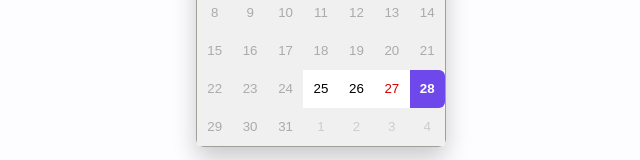
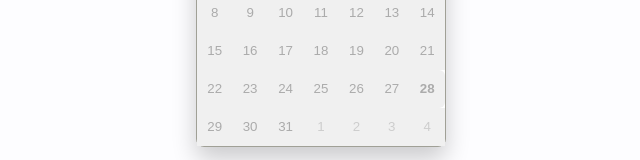
Before and after one commit to Satoshi-Sh/mastlog, a React (Create React App) app: page / in a window 1280 px wide. Shown: the part 900-1060 px from the top of the page, without its empty margins (319-959 px from the left). Built offline with nearby package versions, Linux system fonts and the light colour scheme; no server answers.

Commit message:
Show only available date on the calendar

```diff
--- a/package.json
+++ b/package.json
@@ -14,6 +14,8 @@
     "@types/node": "^16.18.34",
     "@types/react": "^18.2.7",
     "@types/react-dom": "^18.2.4",
+    "moment": "^2.29.4",
+    "moment-timezone": "^0.5.43",
     "react": "^18.2.0",
     "react-calendar": "^4.2.1",
     "react-dom": "^18.2.0",
--- a/src/parts/MyCalendar.js
+++ b/src/parts/MyCalendar.js
@@ -4,24 +4,66 @@ import Calendar from "react-calendar";
 import "react-calendar/dist/Calendar.css";
 import "./MyCalendar.css";
 import { useNavigate } from "react-router-dom";
+import { API_URL } from "../utils/const";
+import moment from "moment";
+import "moment-timezone";
 
 function MyCalendar() {
   const [first, setFirst] = useState(true);
   const [date, setDate] = useState(new Date());
+  const [enabledDates, setEnabledDates] = useState([]);
   const navigate = useNavigate();
 
+  // get available date from the database
   useEffect(() => {
-    const year = date.getFullYear();
-    const month = date.getMonth() + 1; // Note: Months are zero-based, so add 1
-    const day = date.getDate();
-    const dateString = `${year}-${month}-${day}`;
-    console.log(dateString);
+    fetch(`${API_URL}/available`)
+      .then((response) => response.json())
+      .then((data) => {
+        const dates = data.map((entry) =>
+          moment.tz(entry._id.day, "Etc/UTC").toDate()
+        );
+        setEnabledDates(dates);
+      })
+      .catch((error) => {
+        console.error("Error:", error);
+      });
+  }, []);
+  useEffect(() => {
     if (first) {
       setFirst(false);
+      // get disabled date for the calendar
     } else {
+      const year = date.getFullYear();
+      const month = date.getMonth() + 1; // Note: Months are zero-based, so add 1
+      const day = date.getDate();
+      const dateString = `${year}-${month}-${day}`;
       navigate(`/date/${dateString}`);
     }
   }, [date]);
+  const minDate = new Date(2023, 4, 25);
+  const maxDate = new Date();
+
+  const isDateEnabled = (date) => {
+    // Check if date is within the allowed range
+    if (date >= minDate && date <= maxDate) {
+      // Check if date is in the enabledDates array
+      return enabledDates.some((enabledDate) => isSameDay(date, enabledDate));
+    }
+    return false;
+  };
+
+  const tileDisabled = ({ date }) => {
+    return !isDateEnabled(date);
+  };
+  const isSameDay = (date1, date2) => {
+    const utcDate1 = moment(date1).utc();
+    const utcDate2 = moment(date2).utc();
+    return (
+      utcDate1.date() === utcDate2.date() &&
+      utcDate1.month() === utcDate2.month() &&
+      utcDate1.year() === utcDate2.year()
+    );
+  };
 
   return (
     <div className="calendar-div">
@@ -30,8 +72,9 @@ function MyCalendar() {
           onChange={setDate}
           selectRange={false}
           value={date}
-          maxDate={new Date()} // will not allow date later than today
-          minDate={new Date(2023, 4, 25)}
+          tileDisabled={tileDisabled}
+          maxDate={maxDate} // will not allow date later than today
+          minDate={minDate}
         />
       </div>
     </div>
```
Also changed, not shown: 1 other file (tests, documents, lock files or other folders).
